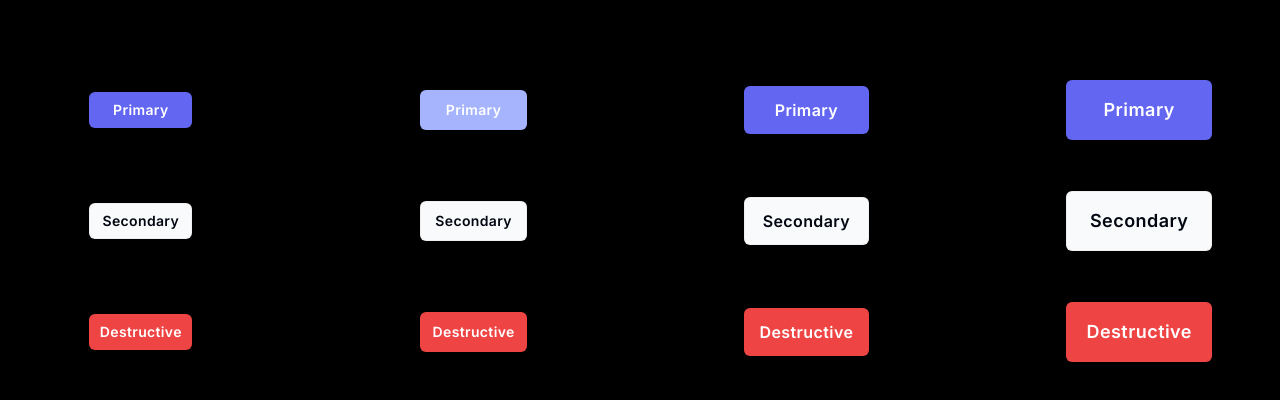
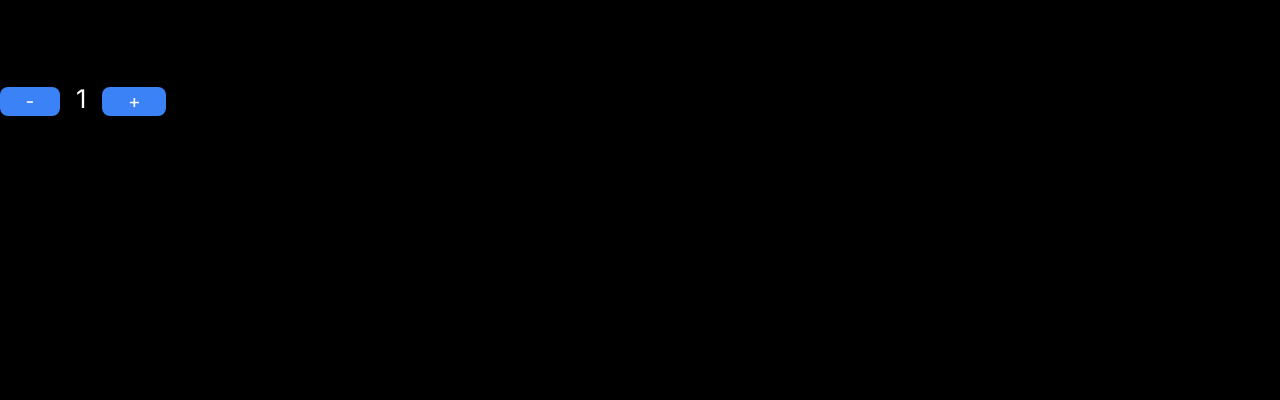
Before and after one commit to poojahooda22/design_sys_comp, a Next.js app: page / in a window 1280 px wide. Shown: the top 400 px of the page. Built offline with nearby package versions, Linux system fonts and the light colour scheme.

Commit message:
updated page

```diff
--- a/app/page.tsx
+++ b/app/page.tsx
@@ -6,9 +6,19 @@ import { useState } from "react";
 
 export default function Home() {
   const [loading, setLoading] = useState(false);
+
+  const [count, setCount] = useState(1)
+
+  function increment() {
+    setCount(prevCount => prevCount + 1 )
+  }
+
+  function decrement() {
+    setCount(prevCount => prevCount - 1)
+  }
   return (
-    <main className="mx-auto container mt-20 ">
-      <div className="grid grid-cols-4 items-center justify-center gap-[4vw]">
+    <main className="mx-auto container mt-20 text-white ">
+      {/* <div className="grid grid-cols-4 items-center justify-center gap-[4vw]">
         <Button className="justify-self-center" size="small">
           Primary
         </Button>
@@ -79,8 +89,14 @@ export default function Home() {
         >
           Destructive
         </Button>
-      </div>
-
+      </div> */}
+        <button
+        onClick={decrement}
+        className="text-[1.5vw] mr-4 bg-blue-500 px-[2vw] rounded-lg">-</button>
+        <span className="text-[2vw] ">{count}</span>
+        <button
+        onClick={increment}
+        className="text-[1.5vw] ml-4 bg-blue-500 px-[2vw] py-[0vw] rounded-lg">+</button>
     </main>
   );
 }
```
